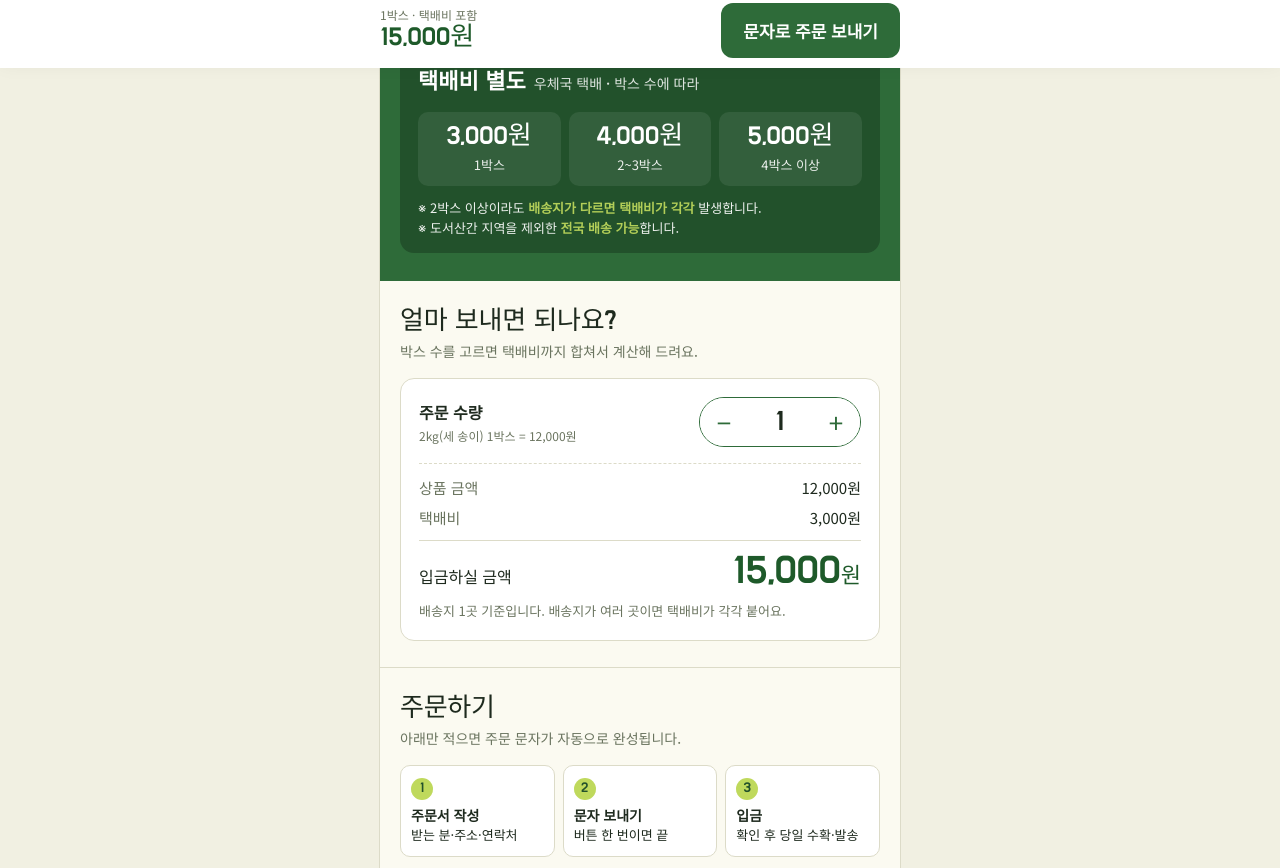
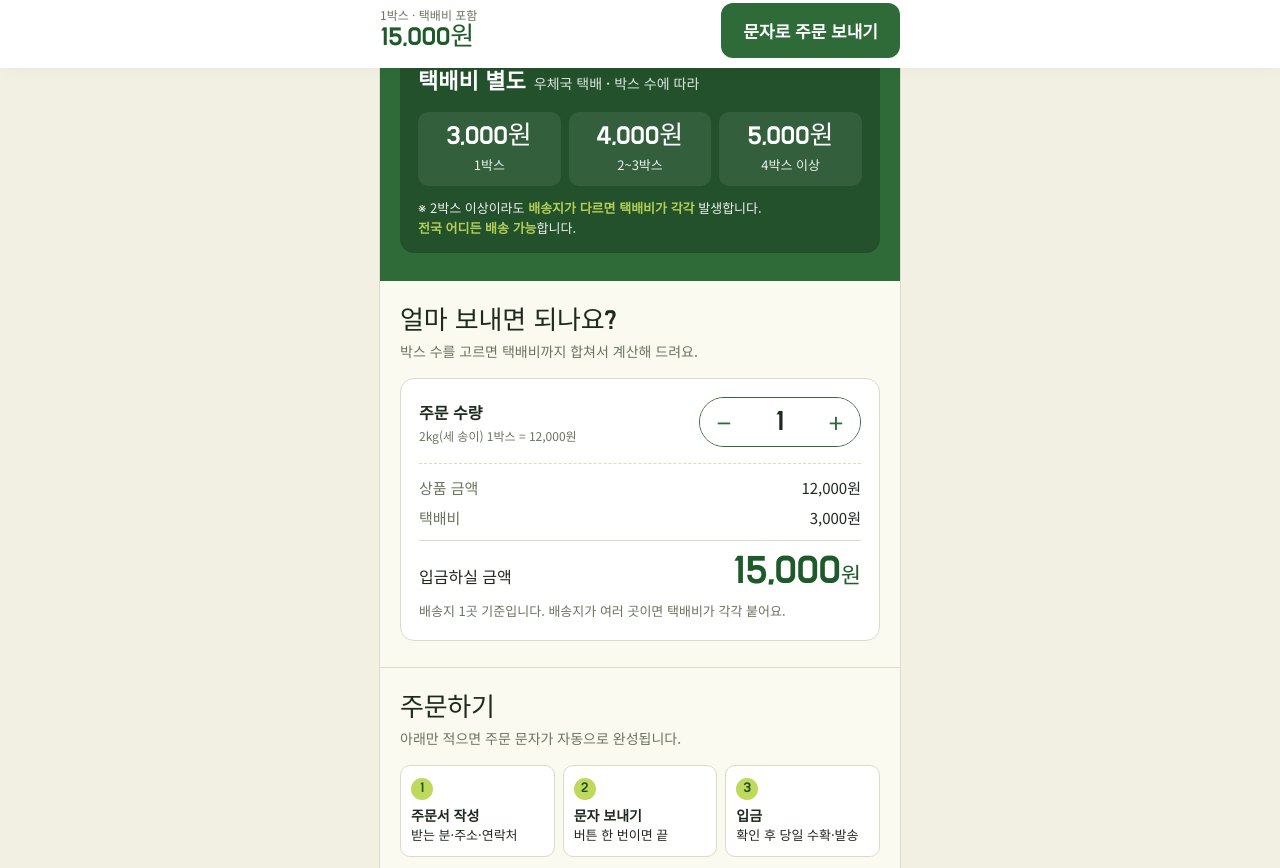
Before and after one commit to kkseon45-web/shine-muscat-order, a plain HTML site: page index.html in a window 1280 px wide. Shown: the part 732-1600 px from the top of the page. Drawn offline with Linux system fonts and the light colour scheme.

Commit message:
도서산간 제외 문구 삭제, 전국 배송 가능으로 통일
가격 영역 안내, 배송·포장 안내 리스트, FAQ 답변 세 곳 모두
"도서산간 지역 제외"를 빼고 "전국 어디든 배송 가능"으로 수정.

Co-Authored-By: Claude Sonnet 5 <noreply@anthropic.com>
Claude-Session: https://claude.ai/code/session_014jGTY4JMn6frD8gaTSoQPh

```diff
--- a/index.html
+++ b/index.html
@@ -285,7 +285,7 @@
         <div><b>4,000원</b><span>2~3박스</span></div>
         <div><b>5,000원</b><span>4박스 이상</span></div>
       </div>
-      <p>※ 2박스 이상이라도 <strong>배송지가 다르면 택배비가 각각</strong> 발생합니다.<br>※ 도서산간 지역을 제외한 <strong>전국 배송 가능</strong>합니다.</p>
+      <p>※ 2박스 이상이라도 <strong>배송지가 다르면 택배비가 각각</strong> 발생합니다.<br><strong>전국 어디든 배송 가능</strong>합니다.</p>
     </div>
   </section>
 
@@ -394,7 +394,7 @@
     <h2 class="sec display">배송 &amp; 포장 안내</h2>
     <p class="sec-sub">받아보시기 전에 알아두시면 좋아요.</p>
     <ul class="notice">
-      <li><b>우체국 택배로 보내드립니다.</b>도서산간 지역을 제외한 전국 어디든 배송 가능합니다.</li>
+      <li><b>우체국 택배로 보내드립니다.</b>전국 어디든 배송 가능합니다.</li>
       <li><b>2박스 이상은 2박스씩 묶어서 보내드려요.</b>포도가 눌리지 않도록 두 박스를 한 덩어리로 단단히 묶습니다.</li>
       <li><b>겉포장이 조금 투박할 수 있습니다.</b>운송 중 충격으로 알이 떨어지는 것을 막기 위해 겉을 두껍게 감싸다 보니 그렇습니다. 안의 포도는 한 송이씩 완충 포장되어 있으니 안심하세요.</li>
       <li><b>1박스는 2kg, 세 송이입니다.</b>한 박스에 세 송이를 담아 중량 2kg을 맞춰 보내드립니다.</li>
@@ -447,7 +447,7 @@
     </details>
     <details>
       <summary>제주도나 섬 지역도 배송되나요?</summary>
-      <p>도서산간 지역은 배송이 어렵습니다. 그 외 전국은 우체국 택배로 보내드립니다.</p>
+      <p>네, 우체국 택배로 전국 어디든 배송 가능합니다.</p>
     </details>
   </section>
 
```
